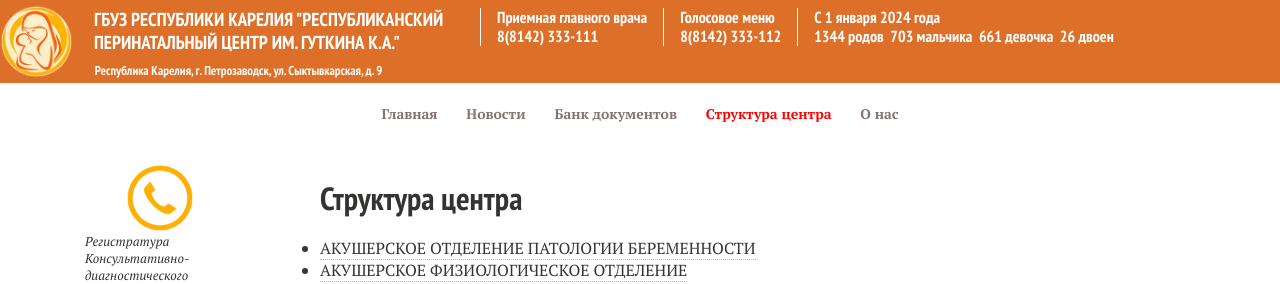
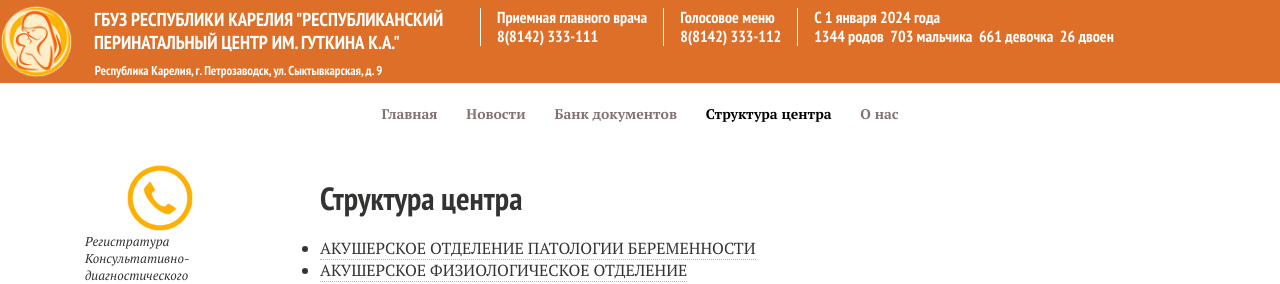
Before and after one commit to panikptz/rpc-site, a Jekyll site: the page built from structure.md, in a window 1280 px wide. Shown: the top 284 px of the page. Built offline with Jekyll 4.4.1, drawn with Linux system fonts in a browser that asks for light colours; nearby versions of some CDN libraries.

Commit message:
Сменил цвет активного пункта меню на чёрный

```diff
--- a/_includes/_navigation.html
+++ b/_includes/_navigation.html
@@ -31,7 +31,7 @@
             <ul>
                 {% for link in site.data.navigation %}
                 <!-- <li><a href="{% if link.external %}{{ link.url }}{% else %}{{ site.url }}{{ link.url }}{% endif %}" {% if link.external %}target="_blank"{% endif %}>{{ link.title }}</a></li> -->
-                <li><a href="{{ site.url }}{{ link.url }}" {% if page.url == link.url %}style="color: red;"{% endif %}>{{ link.title }}</a></li>
+                <li><a href="{{ site.url }}{{ link.url }}" {% if page.url == link.url %}style="color: black;"{% endif %}>{{ link.title }}</a></li>
 		        {% endfor %}
 		        <!-- <li><a href="{{ site.url }}/feed.xml" title="Atom/RSS feed">Feed</a> -->
             </ul>
```
